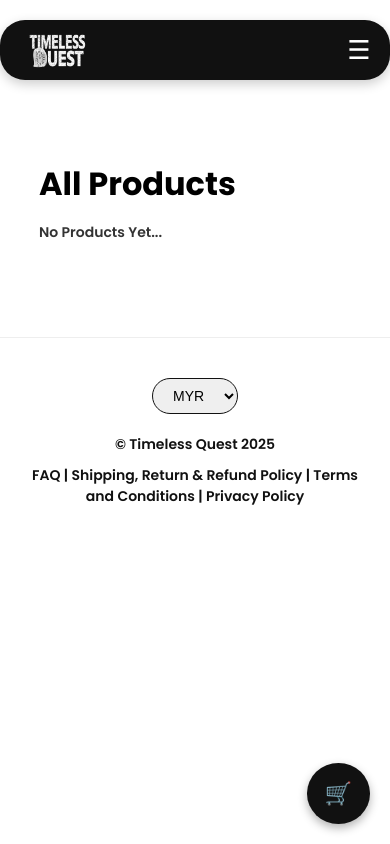
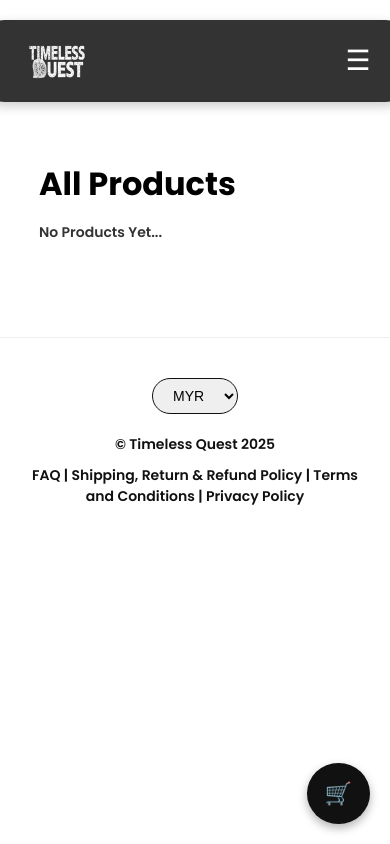
Before and after one commit to irfannoa/timeless-quest-api, a website: page shop.html in a window 390 px wide. Drawn offline with nearby package versions, Linux system fonts and the light colour scheme.

```diff
--- a/shop.html
+++ b/shop.html
@@ -10,20 +10,34 @@
   <script src="https://cdn.jsdelivr.net/npm/@supabase/supabase-js@2.0.0/dist/supabase.min.js"></script>
   <link rel="stylesheet" href="styles.css" />
   <style>
-      header {
+  header {
+  position: fixed;
+  top: 20px;
+  background-color: #333;
+  color: white;
+  padding: 20px 40px;
   display: flex;
   align-items: center;
   justify-content: space-between;
-  padding: 10px 5%;
-  background-color: #111;
-  color: white;
+  border-radius: 25px;
+  transition: background-color 0.4s ease, box-shadow 0.4s ease, color 0.4s ease;
+  z-index: 1000;
+  max-width: 1500px;
+  width: 90%;
+  left: 50%;
+  transform: translateX(-50%);
+  box-shadow: 0 4px 12px rgba(0, 0, 0, 0.2);
+  flex-wrap: wrap;
 }
 
 .menu-toggle {
   display: none;
-  font-size: 26px;
+  font-size: 28px;
   cursor: pointer;
-  z-index: 10000;
+  color: white;
+  z-index: 1100;
+  margin-left: auto;
+  transition: color 0.3s ease;
 }
     #shopProducts {
   display: grid;
@@ -105,15 +119,12 @@
     display: block;
   }
 
-  nav {
+   nav {
     display: none;
     flex-direction: column;
-    position: absolute;
-    top: 60px; /* adjust based on header height */
-    left: 0;
-    right: 0;
-    background-color: #111;
-    z-index: 999;
+    width: 100%;
+    margin-top: 10px;
+    gap: 10px;
   }
 
   nav.show {
```
